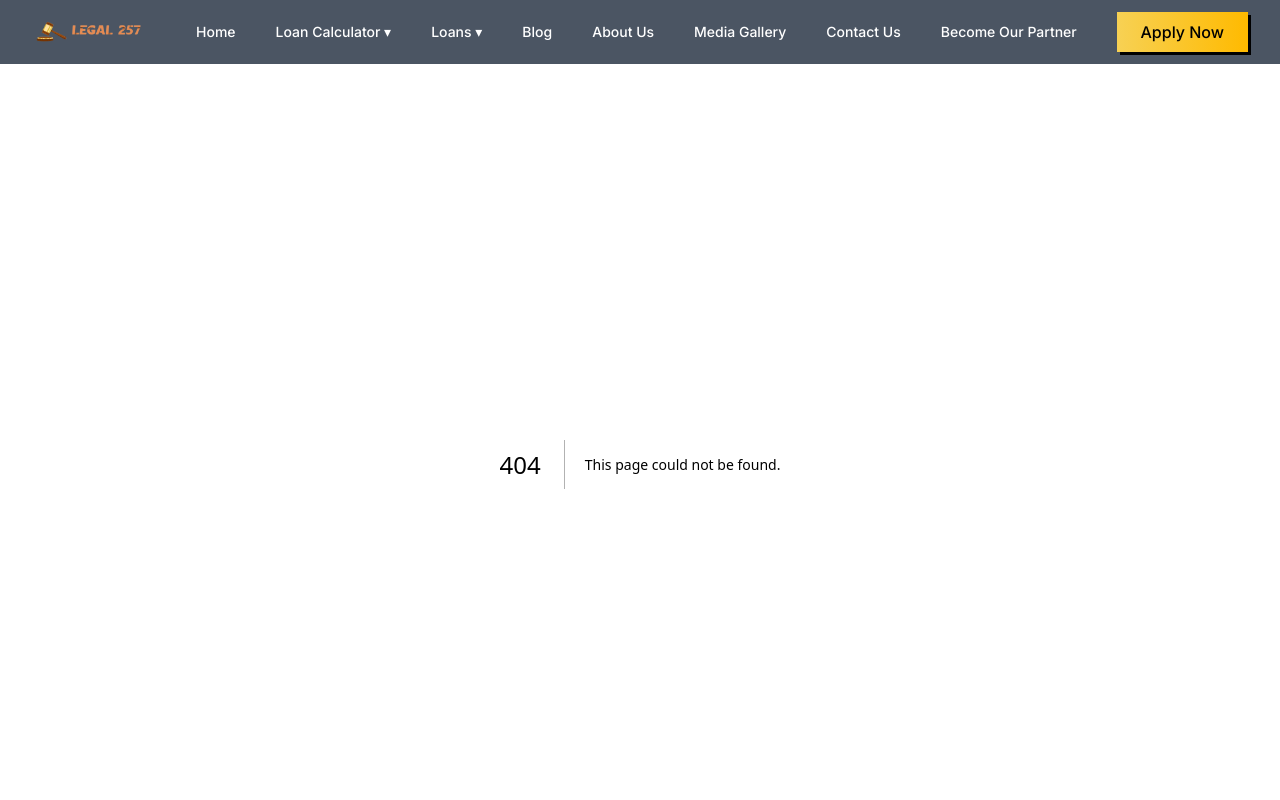
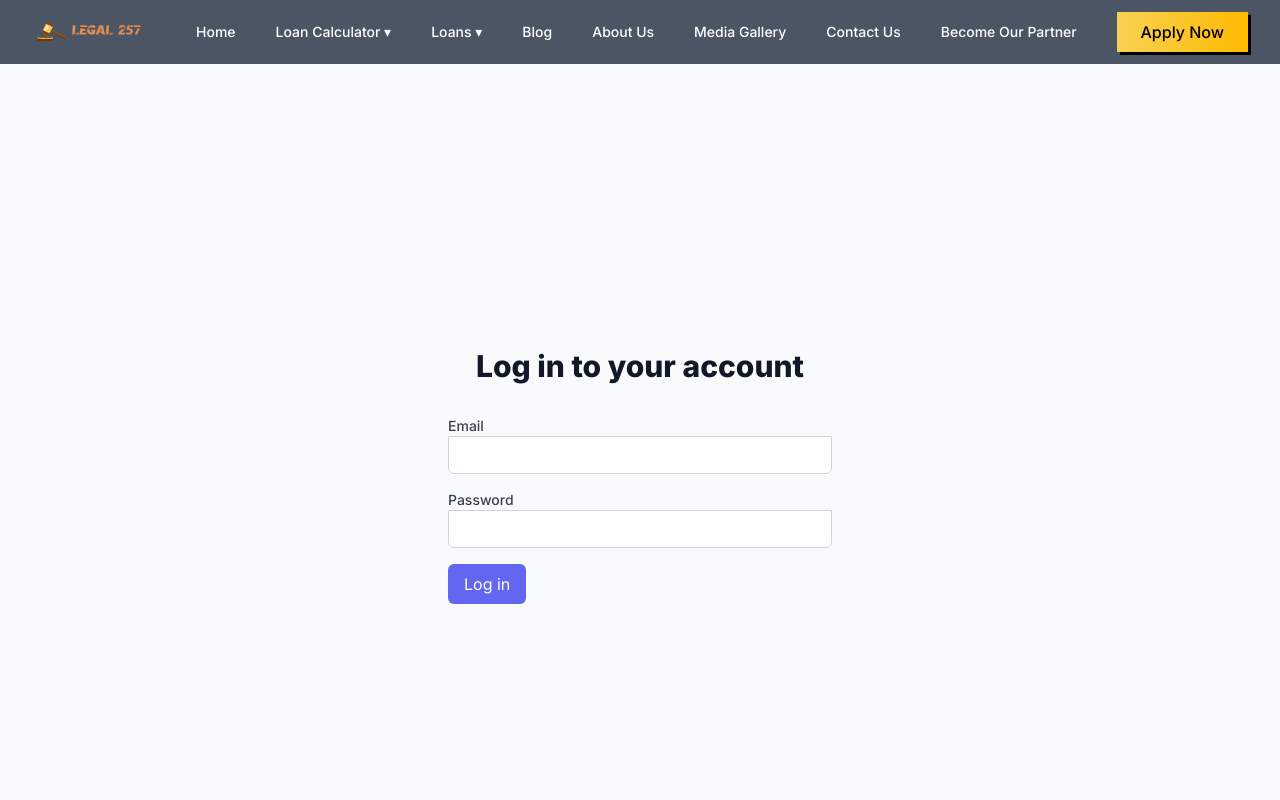
Before and after one commit to niks-nikhil-anand/finance_web_app, a Next.js app: page /admin in a window 1280 px wide. Before the commit this address had no page. Shown: the top 800 px of the page. Built offline with nearby package versions, Linux system fonts and the light colour scheme.

Commit message:
Added login

```diff
--- a/next.config.mjs
+++ b/next.config.mjs
@@ -1,7 +1,7 @@
 /** @type {import('next').NextConfig} */
 const nextConfig = {
     images: {
-      domains: ['www.apnarupee.com' ,"readymadeui.com" , "images.unsplash.com"], // Add your domain here
+      domains: ['www.apnarupee.com' ,"readymadeui.com"], // Add your domain here
     },
   };
 
--- a/package.json
+++ b/package.json
@@ -29,6 +29,7 @@
     "mongoose": "^8.4.0",
     "multer": "^1.4.5-lts.1",
     "next": "14.2.3",
+    "next-auth": "^5.0.0-beta.18",
     "next-connect": "^1.0.0",
     "react": "^18",
     "react-dom": "^18",
@@ -46,6 +47,7 @@
     "autoprefixer": "^10.4.19",
     "eslint": "^8",
     "eslint-config-next": "14.2.3",
+    "html-loader": "^5.0.0",
     "postcss": "^8.4.38",
     "postcss-preset-mantine": "^1.15.0",
     "postcss-simple-vars": "^7.0.1",
--- /dev/null
+++ b/src/app/(admin)/admin/page.jsx
@@ -0,0 +1,122 @@
+"use client"
+import React, { useState } from 'react';
+import { motion } from 'framer-motion';
+import { ToastContainer, toast } from 'react-toastify';
+import 'react-toastify/dist/ReactToastify.css';
+import { useRouter } from 'next/navigation'; // Import useRouter from Next.js
+
+
+const LoginForm = () => {
+  const [email, setEmail] = useState('');
+  const [password, setPassword] = useState('');
+  const [loading, setLoading] = useState(false);
+  const router = useRouter();
+
+
+
+  const notifyLoading = () => {
+    toast.info("Submitting form...", {
+      position: "bottom-right"
+    });
+  };
+
+  const notifySuccess = () => {
+    toast.success("Form submitted successfully!", {
+      position: "bottom-right"
+    });
+  };
+
+  const notifyError = (message) => {
+    toast.error(`Error: ${message}`, {
+      position: "bottom-right"
+    });
+  };
+
+  const handleSubmit = async (e) => {
+    e.preventDefault();
+    setLoading(true);
+    notifyLoading();
+    const data = new FormData();
+    data.append('email', email);
+    data.append('password', password);
+
+    try {
+      const response = await fetch('/api/login', {
+        method: 'POST',
+        body: data,
+      });
+
+      if (response.ok) {
+        const result = await response.json();
+        console.log('Success:', result);
+        console.log('Form submitted successfully');
+        setEmail('');
+        setPassword('');
+        notifySuccess();
+        router.push('/dashboard');
+      } else {
+        const errorResult = await response.json();
+        console.error('Error:', errorResult);
+        notifyError(errorResult.message || 'Failed to submit the form');
+      }
+    } catch (error) {
+      console.error('Error:', error);
+      notifyError('Something went wrong.');
+    } finally {
+      setLoading(false);
+      console.log(data)
+    }
+  };
+
+  return (
+    <div className="min-h-screen flex items-center justify-center bg-gray-50 py-12 px-4 sm:px-6 lg:px-8">
+      <ToastContainer />
+      <div className="max-w-md w-full space-y-8">
+        <div>
+          <h2 className="mt-6 text-center text-3xl font-extrabold text-gray-900">
+            Log in to your account
+          </h2>
+        </div>
+        <form onSubmit={handleSubmit} className="max-w-sm mx-auto">
+          <div className="mb-4">
+            <label htmlFor="email" className="block text-sm font-medium text-gray-700">
+              Email
+            </label>
+            <input
+              type="email"
+              id="email"
+              value={email}
+              onChange={(e) => setEmail(e.target.value)}
+              required
+              className="appearance-none rounded-none relative block w-full px-3 py-2 border border-gray-300 placeholder-gray-500 text-gray-900 rounded-b-md focus:outline-none focus:ring-indigo-500 focus:border-indigo-500 focus:z-10 sm:text-sm"
+            />
+          </div>
+          <div className="mb-4">
+            <label htmlFor="password" className="block text-sm font-medium text-gray-700">
+              Password
+            </label>
+            <input
+              type="password"
+              id="password"
+              value={password}
+              onChange={(e) => setPassword(e.target.value)}
+              required
+              className="appearance-none rounded-none relative block w-full px-3 py-2 border border-gray-300 placeholder-gray-500 text-gray-900 rounded-b-md focus:outline-none focus:ring-indigo-500 focus:border-indigo-500 focus:z-10 sm:text-sm"
+            />
+          </div>
+          <motion.button
+            type="submit"
+            whileHover={{ scale: 1.05 }}
+            whileTap={{ scale: 0.95 }}
+            className="bg-indigo-500 text-white px-4 py-2 rounded-md hover:bg-indigo-600 transition duration-300"
+            disabled={loading}
+          >
+            {loading ? 'Logging in...' : 'Log in'}
+          </motion.button>
+        </form>
+      </div>
+    </div>
+  );
+};
+
+export default LoginForm;
--- /dev/null
+++ b/src/app/api/login/route.js
@@ -0,0 +1,44 @@
+import connectDB from "@/lib/dbConnect";
+import partnerApplication from "@/models/partnerApplication";
+import { NextResponse } from "next/server";
+import bcrypt from 'bcrypt';
+
+
+export const POST = async (req) => {
+    try {
+        await connectDB();
+        const formData = await req.formData();
+        const email = formData.get("email");
+        const password = formData.get("password");
+        const applicationData = {
+            email,
+            password
+        };
+
+        const partner = await partnerApplication.findOne({ email });
+
+        if (!partner) {
+            return NextResponse.json({ msg: "User Not Found" }, {
+                status: 401
+            });
+        }
+        const isMatch = await bcrypt.compare(password, partner.password);  // Access the partner's password
+        if (!isMatch) {
+            return NextResponse.json({ msg: "Invalid email or password" }, {
+                status: 408
+            });
+        }
+        console.log(applicationData);
+        console.log(partner);
+
+        return NextResponse.json({
+            msg:"Form is working fine"
+        },{
+            status:200
+        })
+    } catch (error) {
+        return NextResponse.json({ msg: "Error submitting application", error: error.message || error }, {
+            status: 500
+        });
+    }
+};
```
Also changed, not shown: 2 other files (tests, documents, lock files or other folders).
